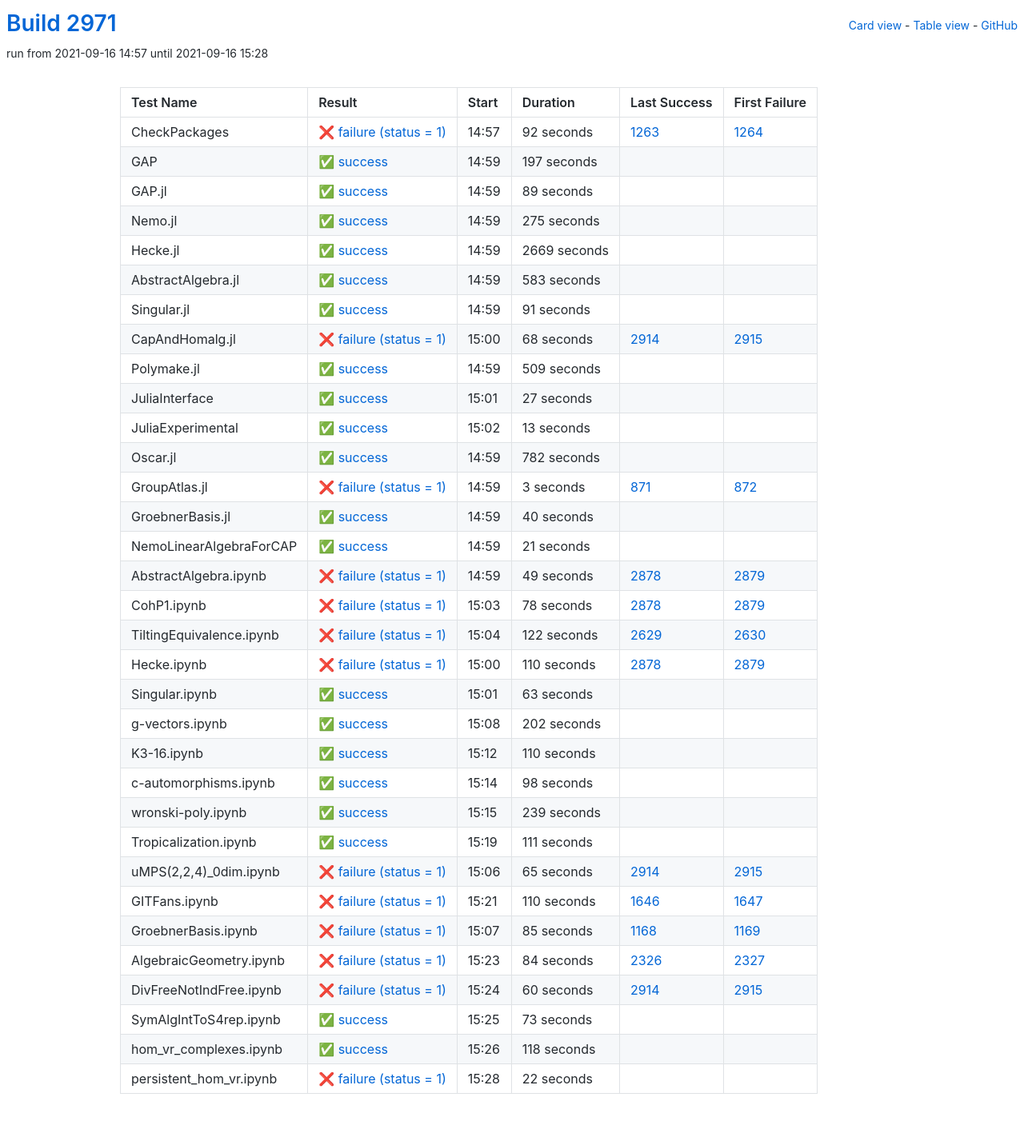
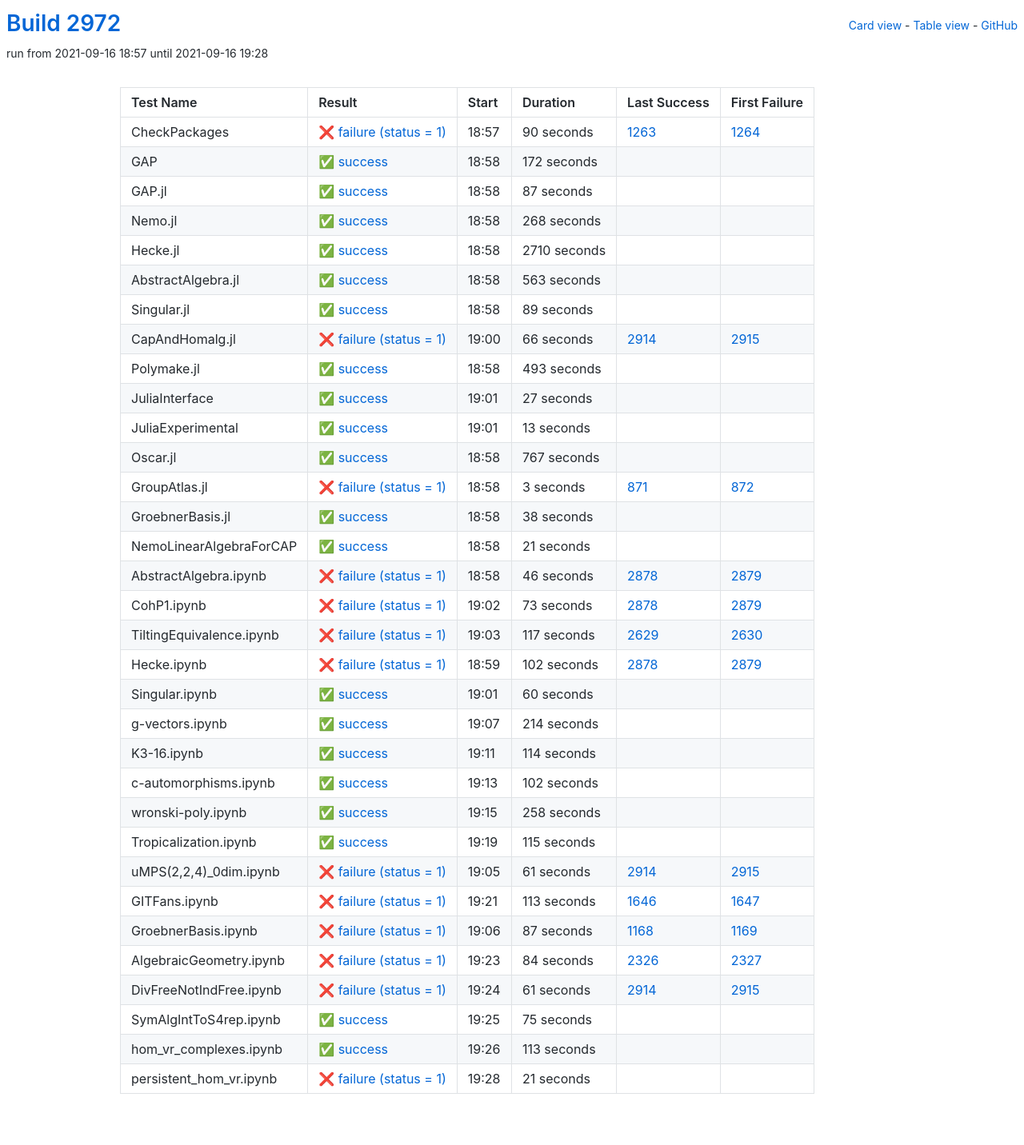
Before and after one commit to oscar-system/oscar-ci-status-stable, a Jekyll site: the page built from table.html, in a window 1280 px wide. Shown: the whole page at 80% size. Built offline with Jekyll 4.4.1, drawn with Linux system fonts in a browser that asks for light colours.

Commit message:
Build #2972

```diff
--- a/_data/ci.yml
+++ b/_data/ci.yml
@@ -1,6 +1,6 @@
 ---
-build: 2971
-build_url: https://oscarci.mathematik.uni-kl.de/job/oscar-stable/2971/
+build: 2972
+build_url: https://oscarci.mathematik.uni-kl.de/job/oscar-stable/2972/
 job: oscar-stable
 organization: oscar-system
 repo: oscar-ci-status-stable
@@ -8,32 +8,80 @@ repourl: https://github.com/oscar-system/oscar-ci-status-stable
 tests:
 - name: CheckPackages
   id: checkpackages
-  log: https://oscarci.mathematik.uni-kl.de/job/oscar-stable/2971/artifact/logs/build-2971/CheckPackages.log
-  start: 2021-09-16 14:57
+  log: https://oscarci.mathematik.uni-kl.de/job/oscar-stable/2972/artifact/logs/build-2972/CheckPackages.log
+  start: 2021-09-16 18:57
   success: false
   exitcode: 1
   status: failure
-  duration: 92
+  duration: 90
   last_success: 1263
   last_success_url: https://oscarci.mathematik.uni-kl.de/job/oscar-stable/1263/
   first_failure: 1264
   first_failure_url: https://oscarci.mathematik.uni-kl.de/job/oscar-stable/1264/
 - name: GAP
   id: gap
-  log: https://oscarci.mathematik.uni-kl.de/job/oscar-stable/2971/artifact/logs/build-2971/GAP.log
-  start: 2021-09-16 14:59
+  log: https://oscarci.mathematik.uni-kl.de/job/oscar-stable/2972/artifact/logs/build-2972/GAP.log
+  start: 2021-09-16 18:58
   success: true
   exitcode: 0
   status: success
-  duration: 197
+  duration: 172
   last_success: false
   last_success_url:
   first_failure: false
   first_failure_url:
 - name: GAP.jl
   id: gap-jl
-  log: https://oscarci.mathematik.uni-kl.de/job/oscar-stable/2971/artifact/logs/build-2971/GAP.jl.log
-  start: 2021-09-16 14:59
+  log: https://oscarci.mathematik.uni-kl.de/job/oscar-stable/2972/artifact/logs/build-2972/GAP.jl.log
+  start: 2021-09-16 18:58
+  success: true
+  exitcode: 0
+  status: success
+  duration: 87
+  last_success: false
+  last_success_url:
+  first_failure: false
+  first_failure_url:
+- name: Nemo.jl
+  id: nemo-jl
+  log: https://oscarci.mathematik.uni-kl.de/job/oscar-stable/2972/artifact/logs/build-2972/Nemo.jl.log
+  start: 2021-09-16 18:58
+  success: true
+  exitcode: 0
+  status: success
+  duration: 268
+  last_success: false
+  last_success_url:
+  first_failure: false
+  first_failure_url:
+- name: Hecke.jl
+  id: hecke-jl
+  log: https://oscarci.mathematik.uni-kl.de/job/oscar-stable/2972/artifact/logs/build-2972/Hecke.jl.log
+  start: 2021-09-16 18:58
+  success: true
+  exitcode: 0
+  status: success
+  duration: 2710
+  last_success: false
+  last_success_url:
+  first_failure: false
+  first_failure_url:
+- name: AbstractAlgebra.jl
+  id: abstractalgebra-jl
+  log: https://oscarci.mathematik.uni-kl.de/job/oscar-stable/2972/artifact/logs/build-2972/AbstractAlgebra.jl.log
+  start: 2021-09-16 18:58
+  success: true
+  exitcode: 0
+  status: success
+  duration: 563
+  last_success: false
+  last_success_url:
+  first_failure: false
+  first_failure_url:
+- name: Singular.jl
+  id: singular-jl
+  log: https://oscarci.mathematik.uni-kl.de/job/oscar-stable/2972/artifact/logs/build-2972/Singular.jl.log
+  start: 2021-09-16 18:58
   success: true
   exitcode: 0
   status: success
@@ -42,82 +90,34 @@ tests:
   last_success_url:
   first_failure: false
   first_failure_url:
-- name: Nemo.jl
-  id: nemo-jl
-  log: https://oscarci.mathematik.uni-kl.de/job/oscar-stable/2971/artifact/logs/build-2971/Nemo.jl.log
-  start: 2021-09-16 14:59
-  success: true
-  exitcode: 0
-  status: success
-  duration: 275
-  last_success: false
-  last_success_url:
-  first_failure: false
-  first_failure_url:
-- name: Hecke.jl
-  id: hecke-jl
-  log: https://oscarci.mathematik.uni-kl.de/job/oscar-stable/2971/artifact/logs/build-2971/Hecke.jl.log
-  start: 2021-09-16 14:59
-  success: true
-  exitcode: 0
-  status: success
-  duration: 2669
-  last_success: false
-  last_success_url:
-  first_failure: false
-  first_failure_url:
-- name: AbstractAlgebra.jl
-  id: abstractalgebra-jl
-  log: https://oscarci.mathematik.uni-kl.de/job/oscar-stable/2971/artifact/logs/build-2971/AbstractAlgebra.jl.log
-  start: 2021-09-16 14:59
-  success: true
-  exitcode: 0
-  status: success
-  duration: 583
-  last_success: false
-  last_success_url:
-  first_failure: false
-  first_failure_url:
-- name: Singular.jl
-  id: singular-jl
-  log: https://oscarci.mathematik.uni-kl.de/job/oscar-stable/2971/artifact/logs/build-2971/Singular.jl.log
-  start: 2021-09-16 14:59
-  success: true
-  exitcode: 0
-  status: success
-  duration: 91
-  last_success: false
-  last_success_url:
-  first_failure: false
-  first_failure_url:
 - name: CapAndHomalg.jl
   id: capandhomalg-jl
-  log: https://oscarci.mathematik.uni-kl.de/job/oscar-stable/2971/artifact/logs/build-2971/CapAndHomalg.jl.log
-  start: 2021-09-16 15:00
+  log: https://oscarci.mathematik.uni-kl.de/job/oscar-stable/2972/artifact/logs/build-2972/CapAndHomalg.jl.log
+  start: 2021-09-16 19:00
   success: false
   exitcode: 1
   status: failure
-  duration: 68
+  duration: 66
   last_success: 2914
   last_success_url: https://oscarci.mathematik.uni-kl.de/job/oscar-stable/2914/
   first_failure: 2915
   first_failure_url: https://oscarci.mathematik.uni-kl.de/job/oscar-stable/2915/
 - name: Polymake.jl
   id: polymake-jl
-  log: https://oscarci.mathematik.uni-kl.de/job/oscar-stable/2971/artifact/logs/build-2971/Polymake.jl.log
-  start: 2021-09-16 14:59
+  log: https://oscarci.mathematik.uni-kl.de/job/oscar-stable/2972/artifact/logs/build-2972/Polymake.jl.log
+  start: 2021-09-16 18:58
   success: true
   exitcode: 0
   status: success
-  duration: 509
+  duration: 493
   last_success: false
   last_success_url:
   first_failure: false
   first_failure_url:
 - name: JuliaInterface
   id: juliainterface
-  log: https://oscarci.mathematik.uni-kl.de/job/oscar-stable/2971/artifact/logs/build-2971/JuliaInterface.log
-  start: 2021-09-16 15:01
+  log: https://oscarci.mathematik.uni-kl.de/job/oscar-stable/2972/artifact/logs/build-2972/JuliaInterface.log
+  start: 2021-09-16 19:01
   success: true
   exitcode: 0
   status: success
@@ -128,8 +128,8 @@ tests:
   first_failure_url:
 - name: JuliaExperimental
   id: juliaexperimental
-  log: https://oscarci.mathematik.uni-kl.de/job/oscar-stable/2971/artifact/logs/build-2971/JuliaExperimental.log
-  start: 2021-09-16 15:02
+  log: https://oscarci.mathematik.uni-kl.de/job/oscar-stable/2972/artifact/logs/build-2972/JuliaExperimental.log
+  start: 2021-09-16 19:01
   success: true
   exitcode: 0
   status: success
@@ -140,20 +140,20 @@ tests:
   first_failure_url:
 - name: Oscar.jl
   id: oscar-jl
-  log: https://oscarci.mathematik.uni-kl.de/job/oscar-stable/2971/artifact/logs/build-2971/Oscar.jl.log
-  start: 2021-09-16 14:59
+  log: https://oscarci.mathematik.uni-kl.de/job/oscar-stable/2972/artifact/logs/build-2972/Oscar.jl.log
+  start: 2021-09-16 18:58
   success: true
   exitcode: 0
   status: success
-  duration: 782
+  duration: 767
   last_success: false
   last_success_url:
   first_failure: false
   first_failure_url:
 - name: GroupAtlas.jl
   id: groupatlas-jl
-  log: https://oscarci.mathematik.uni-kl.de/job/oscar-stable/2971/artifact/logs/build-2971/GroupAtlas.jl.log
-  start: 2021-09-16 14:59
+  log: https://oscarci.mathematik.uni-kl.de/job/oscar-stable/2972/artifact/logs/build-2972/GroupAtlas.jl.log
+  start: 2021-09-16 18:58
   success: false
   exitcode: 1
   status: failure
@@ -164,20 +164,20 @@ tests:
   first_failure_url: https://oscarci.mathematik.uni-kl.de/job/oscar-stable/872/
 - name: GroebnerBasis.jl
   id: groebnerbasis-jl
-  log: https://oscarci.mathematik.uni-kl.de/job/oscar-stable/2971/artifact/logs/build-2971/GroebnerBasis.jl.log
-  start: 2021-09-16 14:59
+  log: https://oscarci.mathematik.uni-kl.de/job/oscar-stable/2972/artifact/logs/build-2972/GroebnerBasis.jl.log
+  start: 2021-09-16 18:58
   success: true
   exitcode: 0
   status: success
-  duration: 40
+  duration: 38
   last_success: false
   last_success_url:
   first_failure: false
   first_failure_url:
 - name: NemoLinearAlgebraForCAP
   id: nemolinearalgebraforcap
-  log: https://oscarci.mathematik.uni-kl.de/job/oscar-stable/2971/artifact/logs/build-2971/NemoLinearAlgebraForCAP.log
-  start: 2021-09-16 14:59
+  log: https://oscarci.mathematik.uni-kl.de/job/oscar-stable/2972/artifact/logs/build-2972/NemoLinearAlgebraForCAP.log
+  start: 2021-09-16 18:58
   success: true
   exitcode: 0
   status: success
@@ -188,164 +188,164 @@ tests:
   first_failure_url:
 - name: AbstractAlgebra.ipynb
   id: abstractalgebra-ipynb
-  log: https://oscarci.mathematik.uni-kl.de/job/oscar-stable/2971/artifact/logs/build-2971/AbstractAlgebra.ipynb.log
-  start: 2021-09-16 14:59
+  log: https://oscarci.mathematik.uni-kl.de/job/oscar-stable/2972/artifact/logs/build-2972/AbstractAlgebra.ipynb.log
+  start: 2021-09-16 18:58
   success: false
   exitcode: 1
   status: failure
-  duration: 49
+  duration: 46
   last_success: 2878
   last_success_url: https://oscarci.mathematik.uni-kl.de/job/oscar-stable/2878/
   first_failure: 2879
   first_failure_url: https://oscarci.mathematik.uni-kl.de/job/oscar-stable/2879/
 - name: CohP1.ipynb
   id: cohp1-ipynb
-  log: https://oscarci.mathematik.uni-kl.de/job/oscar-stable/2971/artifact/logs/build-2971/CohP1.ipynb.log
-  start: 2021-09-16 15:03
+  log: https://oscarci.mathematik.uni-kl.de/job/oscar-stable/2972/artifact/logs/build-2972/CohP1.ipynb.log
+  start: 2021-09-16 19:02
   success: false
   exitcode: 1
   status: failure
-  duration: 78
+  duration: 73
   last_success: 2878
   last_success_url: https://oscarci.mathematik.uni-kl.de/job/oscar-stable/2878/
   first_failure: 2879
   first_failure_url: https://oscarci.mathematik.uni-kl.de/job/oscar-stable/2879/
 - name: TiltingEquivalence.ipynb
   id: tiltingequivalence-ipynb
-  log: https://oscarci.mathematik.uni-kl.de/job/oscar-stable/2971/artifact/logs/build-2971/TiltingEquivalence.ipynb.log
-  start: 2021-09-16 15:04
+  log: https://oscarci.mathematik.uni-kl.de/job/oscar-stable/2972/artifact/logs/build-2972/TiltingEquivalence.ipynb.log
+  start: 2021-09-16 19:03
   success: false
   exitcode: 1
   status: failure
-  duration: 122
+  duration: 117
   last_success: 2629
   last_success_url: https://oscarci.mathematik.uni-kl.de/job/oscar-stable/2629/
   first_failure: 2630
   first_failure_url: https://oscarci.mathematik.uni-kl.de/job/oscar-stable/2630/
 - name: Hecke.ipynb
   id: hecke-ipynb
-  log: https://oscarci.mathematik.uni-kl.de/job/oscar-stable/2971/artifact/logs/build-2971/Hecke.ipynb.log
-  start: 2021-09-16 15:00
+  log: https://oscarci.mathematik.uni-kl.de/job/oscar-stable/2972/artifact/logs/build-2972/Hecke.ipynb.log
+  start: 2021-09-16 18:59
   success: false
   exitcode: 1
   status: failure
-  duration: 110
+  duration: 102
   last_success: 2878
   last_success_url: https://oscarci.mathematik.uni-kl.de/job/oscar-stable/2878/
   first_failure: 2879
   first_failure_url: https://oscarci.mathematik.uni-kl.de/job/oscar-stable/2879/
 - name: Singular.ipynb
   id: singular-ipynb
-  log: https://oscarci.mathematik.uni-kl.de/job/oscar-stable/2971/artifact/logs/build-2971/Singular.ipynb.log
-  start: 2021-09-16 15:01
+  log: https://oscarci.mathematik.uni-kl.de/job/oscar-stable/2972/artifact/logs/build-2972/Singular.ipynb.log
+  start: 2021-09-16 19:01
   success: true
   exitcode: 0
   status: success
-  duration: 63
+  duration: 60
   last_success: false
   last_success_url:
   first_failure: false
   first_failure_url:
 - name: g-vectors.ipynb
   id: g-vectors-ipynb
-  log: https://oscarci.mathematik.uni-kl.de/job/oscar-stable/2971/artifact/logs/build-2971/g-vectors.ipynb.log
-  start: 2021-09-16 15:08
+  log: https://oscarci.mathematik.uni-kl.de/job/oscar-stable/2972/artifact/logs/build-2972/g-vectors.ipynb.log
+  start: 2021-09-16 19:07
   success: true
   exitcode: 0
   status: success
-  duration: 202
+  duration: 214
   last_success: false
   last_success_url:
   first_failure: false
   first_failure_url:
 - name: K3-16.ipynb
   id: k3-16-ipynb
-  log: https://oscarci.mathematik.uni-kl.de/job/oscar-stable/2971/artifact/logs/build-2971/K3-16.ipynb.log
-  start: 2021-09-16 15:12
+  log: https://oscarci.mathematik.uni-kl.de/job/oscar-stable/2972/artifact/logs/build-2972/K3-16.ipynb.log
+  start: 2021-09-16 19:11
   success: true
   exitcode: 0
   status: success
-  duration: 110
+  duration: 114
   last_success: false
   last_success_url:
   first_failure: false
   first_failure_url:
 - name: c-automorphisms.ipynb
   id: c-automorphisms-ipynb
-  log: https://oscarci.mathematik.uni-kl.de/job/oscar-stable/2971/artifact/logs/build-2971/c-automorphisms.ipynb.log
-  start: 2021-09-16 15:14
+  log: https://oscarci.mathematik.uni-kl.de/job/oscar-stable/2972/artifact/logs/build-2972/c-automorphisms.ipynb.log
+  start: 2021-09-16 19:13
   success: true
   exitcode: 0
   status: success
-  duration: 98
+  duration: 102
   last_success: false
   last_success_url:
   first_failure: false
   first_failure_url:
 - name: wronski-poly.ipynb
   id: wronski-poly-ipynb
-  log: https://oscarci.mathematik.uni-kl.de/job/oscar-stable/2971/artifact/logs/build-2971/wronski-poly.ipynb.log
-  start: 2021-09-16 15:15
+  log: https://oscarci.mathematik.uni-kl.de/job/oscar-stable/2972/artifact/logs/build-2972/wronski-poly.ipynb.log
+  start: 2021-09-16 19:15
   success: true
   exitcode: 0
   status: success
-  duration: 239
+  duration: 258
   last_success: false
   last_success_url:
   first_failure: false
   first_failure_url:
 - name: Tropicalization.ipynb
   id: tropicalization-ipynb
-  log: https://oscarci.mathematik.uni-kl.de/job/oscar-stable/2971/artifact/logs/build-2971/Tropicalization.ipynb.log
-  start: 2021-09-16 15:19
+  log: https://oscarci.mathematik.uni-kl.de/job/oscar-stable/2972/artifact/logs/build-2972/Tropicalization.ipynb.log
+  start: 2021-09-16 19:19
   success: true
   exitcode: 0
   status: success
-  duration: 111
+  duration: 115
   last_success: false
   last_success_url:
   first_failure: false
   first_failure_url:
 - name: uMPS(2,2,4)_0dim.ipynb
   id: umps-2-2-4-0dim-ipynb
-  log: https://oscarci.mathematik.uni-kl.de/job/oscar-stable/2971/artifact/logs/build-2971/uMPS-2-2-4-_0dim.ipynb.log
-  start: 2021-09-16 15:06
+  log: https://oscarci.mathematik.uni-kl.de/job/oscar-stable/2972/artifact/logs/build-2972/uMPS-2-2-4-_0dim.ipynb.log
+  start: 2021-09-16 19:05
   success: false
   exitcode: 1
   status: failure
-  duration: 65
+  duration: 61
   last_success: 2914
   last_success_url: https://oscarci.mathematik.uni-kl.de/job/oscar-stable/2914/
   first_failure: 2915
   first_failure_url: https://oscarci.mathematik.uni-kl.de/job/oscar-stable/2915/
 - name: GITFans.ipynb
   id: gitfans-ipynb
-  log: https://oscarci.mathematik.uni-kl.de/job/oscar-stable/2971/artifact/logs/build-2971/GITFans.ipynb.log
-  start: 2021-09-16 15:21
+  log: https://oscarci.mathematik.uni-kl.de/job/oscar-stable/2972/artifact/logs/build-2972/GITFans.ipynb.log
+  start: 2021-09-16 19:21
   success: false
   exitcode: 1
   status: failure
-  duration: 110
+  duration: 113
   last_success: 1646
   last_success_url: https://oscarci.mathematik.uni-kl.de/job/oscar-stable/1646/
   first_failure: 1647
   first_failure_url: https://oscarci.mathematik.uni-kl.de/job/oscar-stable/1647/
 - name: GroebnerBasis.ipynb
   id: groebnerbasis-ipynb
-  log: https://oscarci.mathematik.uni-kl.de/job/oscar-stable/2971/artifact/logs/build-2971/GroebnerBasis.ipynb.log
-  start: 2021-09-16 15:07
+  log: https://oscarci.mathematik.uni-kl.de/job/oscar-stable/2972/artifact/logs/build-2972/GroebnerBasis.ipynb.log
+  start: 2021-09-16 19:06
   success: false
   exitcode: 1
   status: failure
-  duration: 85
+  duration: 87
   last_success: 1168
   last_success_url: https://oscarci.mathematik.uni-kl.de/job/oscar-stable/1168/
   first_failure: 1169
   first_failure_url: https://oscarci.mathematik.uni-kl.de/job/oscar-stable/1169/
 - name: AlgebraicGeometry.ipynb
   id: algebraicgeometry-ipynb
-  log: https://oscarci.mathematik.uni-kl.de/job/oscar-stable/2971/artifact/logs/build-2971/AlgebraicGeometry.ipynb.log
-  start: 2021-09-16 15:23
+  log: https://oscarci.mathematik.uni-kl.de/job/oscar-stable/2972/artifact/logs/build-2972/AlgebraicGeometry.ipynb.log
+  start: 2021-09-16 19:23
   success: false
   exitcode: 1
   status: failure
@@ -356,48 +356,48 @@ tests:
   first_failure_url: https://oscarci.mathematik.uni-kl.de/job/oscar-stable/2327/
 - name: DivFreeNotIndFree.ipynb
   id: divfreenotindfree-ipynb
-  log: https://oscarci.mathematik.uni-kl.de/job/oscar-stable/2971/artifact/logs/build-2971/DivFreeNotIndFree.ipynb.log
-  start: 2021-09-16 15:24
+  log: https://oscarci.mathematik.uni-kl.de/job/oscar-stable/2972/artifact/logs/build-2972/DivFreeNotIndFree.ipynb.log
+  start: 2021-09-16 19:24
   success: false
   exitcode: 1
   status: failure
-  duration: 60
+  duration: 61
   last_success: 2914
   last_success_url: https://oscarci.mathematik.uni-kl.de/job/oscar-stable/2914/
   first_failure: 2915
   first_failure_url: https://oscarci.mathematik.uni-kl.de/job/oscar-stable/2915/
 - name: SymAlgIntToS4rep.ipynb
   id: symalginttos4rep-ipynb
-  log: https://oscarci.mathematik.uni-kl.de/job/oscar-stable/2971/artifact/logs/build-2971/SymAlgIntToS4rep.ipynb.log
-  start: 2021-09-16 15:25
+  log: https://oscarci.mathematik.uni-kl.de/job/oscar-stable/2972/artifact/logs/build-2972/SymAlgIntToS4rep.ipynb.log
+  start: 2021-09-16 19:25
   success: true
   exitcode: 0
   status: success
-  duration: 73
+  duration: 75
   last_success: false
   last_success_url:
   first_failure: false
   first_failure_url:
 - name: hom_vr_complexes.ipynb
   id: hom-vr-complexes-ipynb
-  log: https://oscarci.mathematik.uni-kl.de/job/oscar-stable/2971/artifact/logs/build-2971/hom_vr_complexes.ipynb.log
-  start: 2021-09-16 15:26
+  log: https://oscarci.mathematik.uni-kl.de/job/oscar-stable/2972/artifact/logs/build-2972/hom_vr_complexes.ipynb.log
+  start: 2021-09-16 19:26
   success: true
   exitcode: 0
   status: success
-  duration: 118
+  duration: 113
   last_success: false
   last_success_url:
   first_failure: false
   first_failure_url:
 - name: persistent_hom_vr.ipynb
   id: persistent-hom-vr-ipynb
-  log: https://oscarci.mathematik.uni-kl.de/job/oscar-stable/2971/artifact/logs/build-2971/persistent_hom_vr.ipynb.log
-  start: 2021-09-16 15:28
+  log: https://oscarci.mathematik.uni-kl.de/job/oscar-stable/2972/artifact/logs/build-2972/persistent_hom_vr.ipynb.log
+  start: 2021-09-16 19:28
   success: false
   exitcode: 1
   status: failure
-  duration: 22
+  duration: 21
   last_success: false
   last_success_url:
   first_failure: false
```
Also changed, not shown: README.md.
